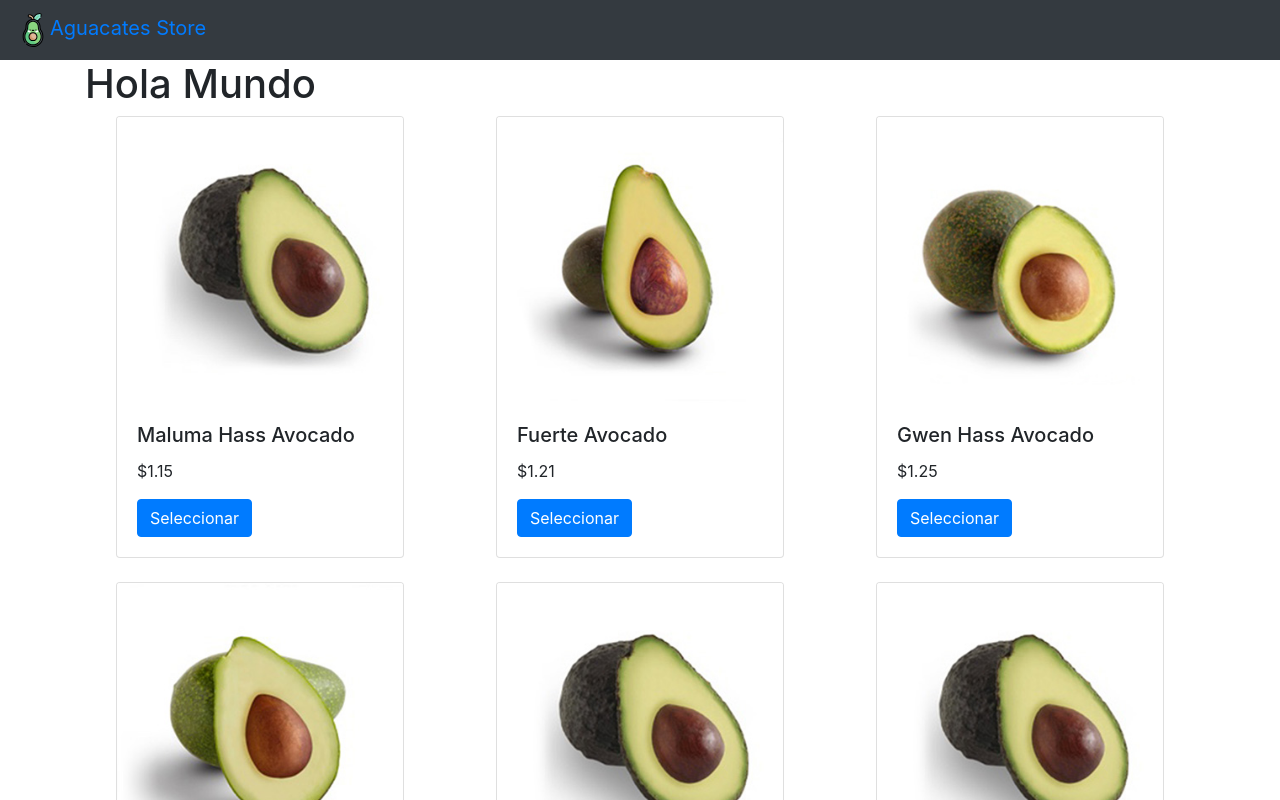
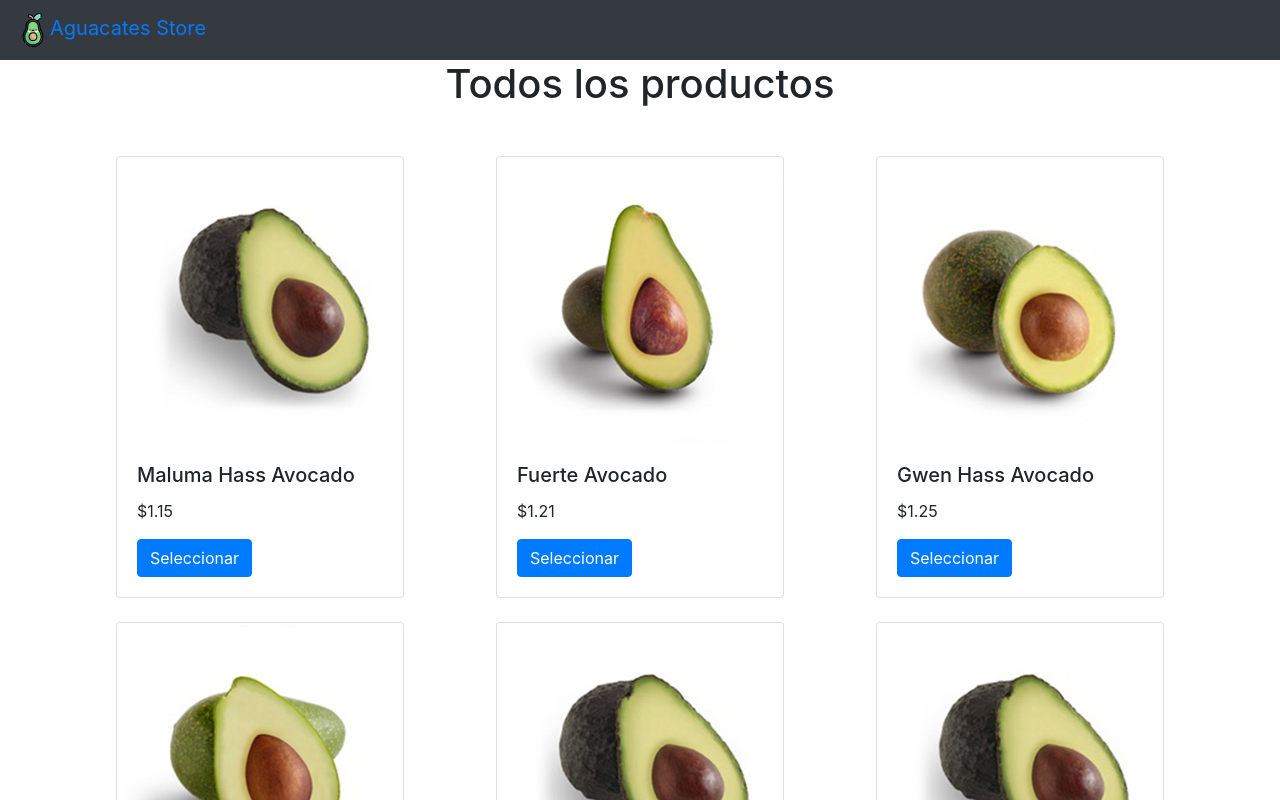
Before and after one commit to Oscar-Espana/TiendaNextJs, a Next.js app: page / in a window 1280 px wide. Shown: the top 800 px of the page. Built offline with nearby package versions, Linux system fonts and the light colour scheme.

Commit message:
Cambiar el titulo de la pagina de Home

```diff
--- a/pages/index.tsx
+++ b/pages/index.tsx
@@ -10,14 +10,14 @@ const Home = () => {
     window
     .fetch('api/avo')
     .then(response => response.json())
-    .then(({data, length}) =>{
+    .then(({data}) =>{
       setProductList(data)
     })
   }, [])
 
   return (
     <div>
-      <h1>Hola Mundo</h1>
+      <h1 className="text-center mb-5" >Todos los productos</h1>
       <Row>
       {
         productList.map( (product, key)=>(
```
